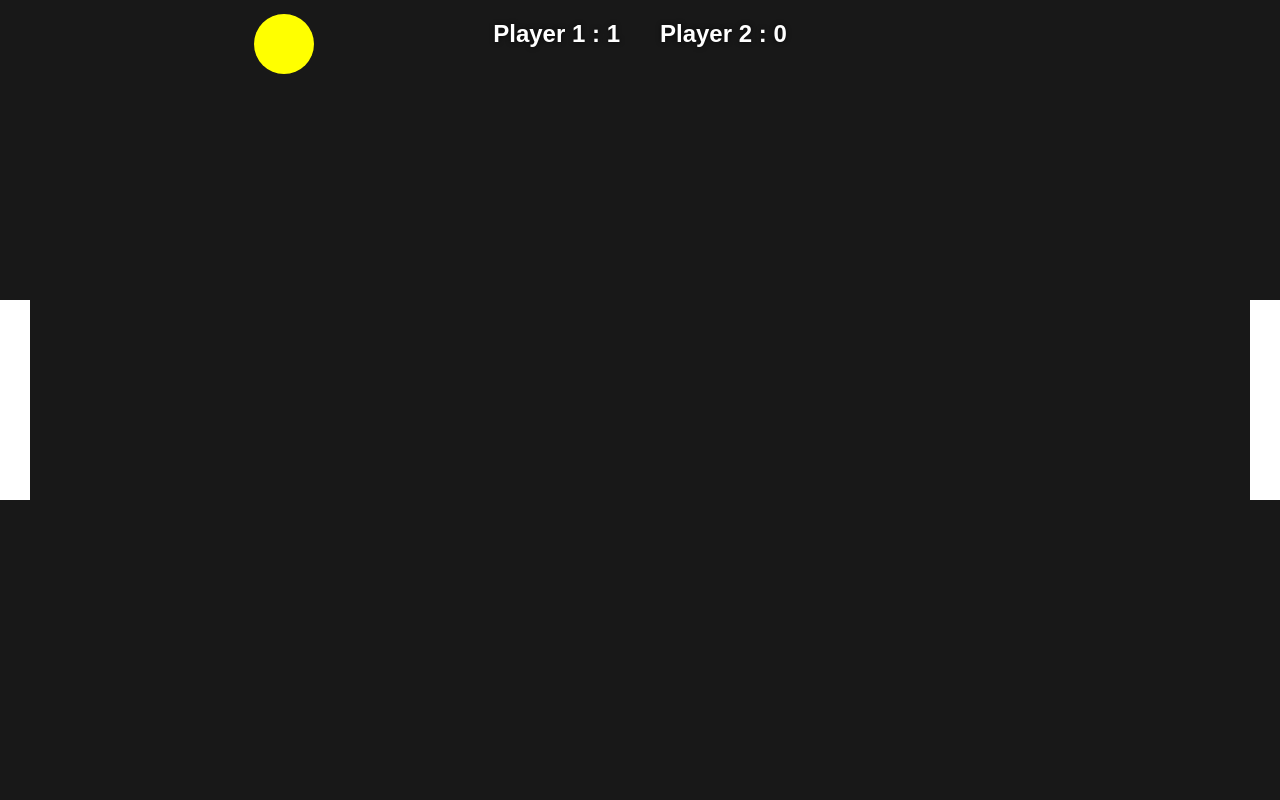
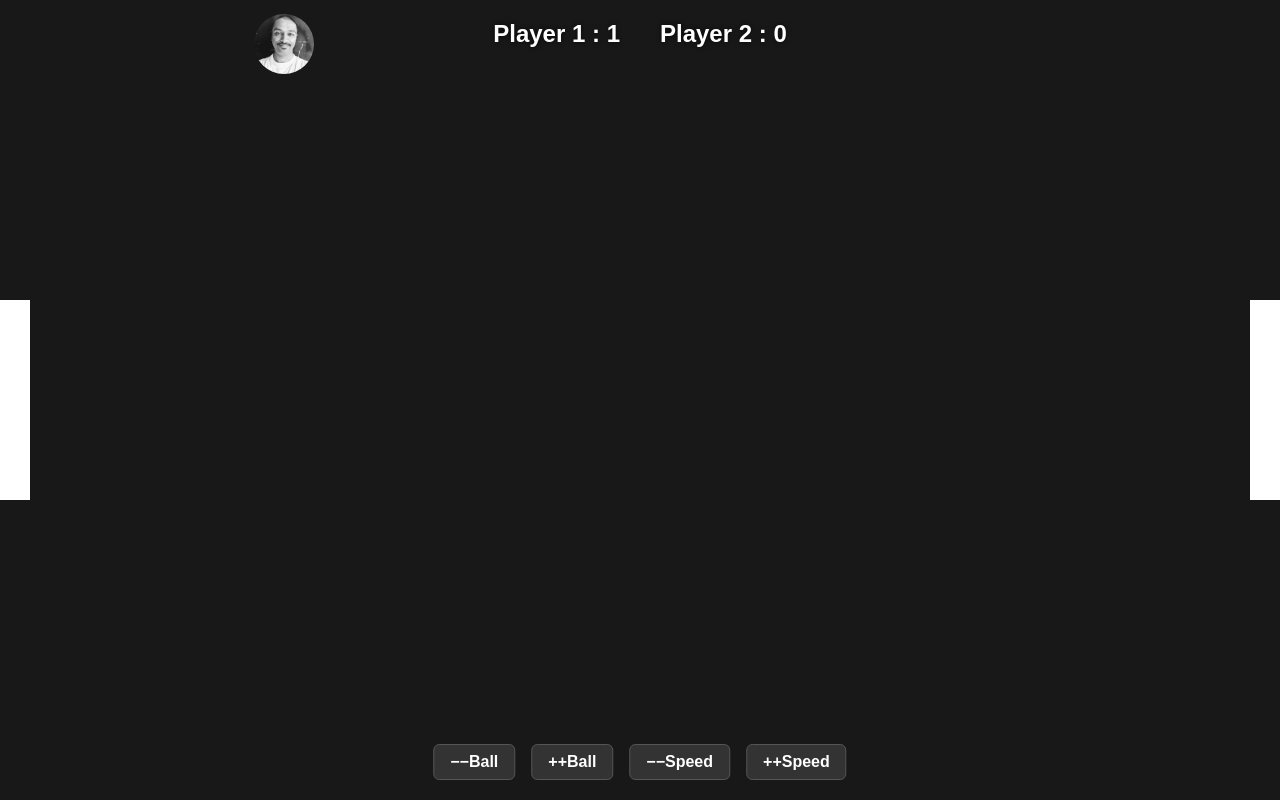
Before and after one commit to aameensiddiqui/pingpong, a plain HTML site: page index.html in a window 1280 px wide. Drawn offline with Linux system fonts and the light colour scheme.

Commit message:
image instead of plain color for ball, added speed and radius change buttons, added audios for ball hit and score

```diff
--- a/index.css
+++ b/index.css
@@ -39,3 +39,28 @@ canvas {
     font-weight: bold;
     text-shadow: 0 0 5px rgba(0, 0, 0, 0.7);
 }
+
+.controls {
+    position: absolute;
+    bottom: 20px;
+    left: 50%;
+    transform: translateX(-50%);
+    display: flex;
+    gap: 16px;
+    z-index: 10;
+}
+
+.controls button {
+    padding: 8px 16px;
+    font-size: 16px;
+    font-weight: bold;
+    color: #ffffff;
+    background-color: #333;
+    border: 1px solid #555;
+    border-radius: 6px;
+    cursor: pointer;
+}
+
+.controls button:hover {
+    background-color: #444;
+}
--- a/index.html
+++ b/index.html
@@ -9,11 +9,19 @@
 </head>
 <body>
     <div class="game">
+        <div class="controls">
+            <button id="decreaseBall">−−Ball</button>
+            <button id="increaseBall">++Ball</button>
+            <button id="decreaseSpeed">−−Speed</button>
+            <button id="increaseSpeed">++Speed</button>
+        </div>
         <canvas id="canvas"></canvas>
         <div id="score" class="score-card">
             <h1>Player 1 : <span id="player1">0</span></h1>
             <h1>Player 2 : <span id="player2">0</span></h1>
         </div>
+        <audio src="/audio/mahesh.mp3"></audio>
+        <audio src="/audio/insulted_me.mp3"></audio>
     </div>
 </body>
 </html>
--- a/index.js
+++ b/index.js
@@ -1,12 +1,16 @@
 const can = document.getElementById("canvas");
 const ctx = can.getContext('2d');
-const radius = 30;
 const rectw = 30;
 const recth = 200;
 let bat1UpKeyPressed = false;
 let bat1DownKeyPressed = false;
 let bat2UpKeyPressed = false;
 let bat2DownKeyPressed = false;
+
+let radius = 30;
+const minRadius = 10;
+const maxRadius = 100;
+const radiusStep = 5;
 
 can.width = window.innerWidth;
 can.height = window.innerHeight;
@@ -16,19 +20,66 @@ let yPosBat1 = can.height / 2 - recth / 2;
 const xPosBat2 = can.width - rectw;
 let yPosBat2 = can.height / 2 - recth / 2;
 
+// speed
+// let dx = 2;
+// let dy = -2;
+let speed = 2;
+const minSpeed = 1;
+const maxSpeed = 10;
+const speedStep = 1;
+
 let x = can.width / 2;
 let y = can.height - 30;
-let dx = 2;
-let dy = -2;
+let dx = speed;
+let dy = -speed;
 
 let p1Score = 0;
 let p2Score = 0;
 
+const hitSound = new Audio("/audio/mahesh.mp3");
+hitSound.volume = 1.0;
+const scoreSound = new Audio("/audio/insulted_me.mp3");
+scoreSound.volume = 0.6;
+
+function playHitSound() {
+    const s = hitSound.cloneNode();
+    s.volume = hitSound.volume;
+    s.play().catch(() => {});
+}
+
+function playScoreSound() {
+    const s2 = scoreSound.cloneNode();
+    s2.volume = scoreSound.volume;
+    s2.play().catch(() => {});
+}
+
+const ballImg = new Image();
+ballImg.src = "image/mahesh.png";
+
+// function drawBall() {
+//     ctx.beginPath();
+//     ctx.arc(x, y, radius, 0, Math.PI * 2);
+//     ctx.fillStyle = "yellow";
+//     ctx.fill();
+// }
+
 function drawBall() {
+    // yellow
+    if (!ballImg.complete || ballImg.naturalWidth === 0) {
+        ctx.beginPath();
+        ctx.arc(x, y, radius, 0, Math.PI * 2);
+        ctx.fillStyle = "yellow";
+        ctx.fill();
+        return;
+    }
+    // image
+    ctx.save();
     ctx.beginPath();
     ctx.arc(x, y, radius, 0, Math.PI * 2);
-    ctx.fillStyle = "yellow";
-    ctx.fill();
+    ctx.closePath();
+    ctx.clip();
+    ctx.drawImage(ballImg, x - radius, y - radius, radius * 2, radius * 2);
+    ctx.restore();
 }
 
 function drawRectangle(rx, ry) {
@@ -38,6 +89,7 @@ function drawRectangle(rx, ry) {
     ctx.fill();
 }
 
+// main fun. for rendering 1 ball and 2 bats
 function draw() {
     ctx.clearRect(0, 0, can.width, can.height);
     drawBall();
@@ -48,6 +100,7 @@ function draw() {
     moveBat2();
 }
 
+// movements of ball
 function updateBall() {
     if (y + dy > can.height - radius || y + dy < radius) {
         dy = -dy;
@@ -57,6 +110,7 @@ function updateBall() {
         if (y >= yPosBat1 && y <= yPosBat1 + recth) {
             dx = -dx;
             x = xPosBat1 + rectw + radius;
+            playHitSound();
         }
     }
 
@@ -64,17 +118,20 @@ function updateBall() {
         if (y >= yPosBat2 && y <= yPosBat2 + recth) {
             dx = -dx;
             x = xPosBat2 - radius;
+            playHitSound();
         }
     }
 
     if (x < 0) {
         p2Score++;
+        playScoreSound();
         document.getElementById("player2").innerText = p2Score;
         x = can.width / 2;
         y = can.height / 2;
         dx = -dx;
     } else if (x > can.width) {
         p1Score++;
+        playScoreSound();
         document.getElementById("player1").innerText = p1Score;
         x = can.width / 2;
         y = can.height / 2;
@@ -85,6 +142,7 @@ function updateBall() {
     y += dy;
 }
 
+// bat 1 (left)
 function Bat1keyDownhandler(e) {
     if (e.key == "w" || e.key == "W") bat1UpKeyPressed = true;
     else if (e.key == "s" || e.key == "S") bat1DownKeyPressed = true;
@@ -103,6 +161,7 @@ function moveBat1() {
     }
 }
 
+// bat 2 (right)
 function Bat2keyDownhandler(e) {
     if (e.key == "ArrowUp") bat2UpKeyPressed = true;
     else if (e.key == "ArrowDown") bat2DownKeyPressed = true;
@@ -121,6 +180,7 @@ function moveBat2() {
     }
 }
 
+// keypress
 document.addEventListener("keydown", (e) => {
     Bat1keyDownhandler(e);
     Bat2keyDownhandler(e);
@@ -131,6 +191,41 @@ document.addEventListener("keyup", (e) => {
     Bat2keyUphandler(e);
 });
 
+
+// ball radius
+function changeRadius(amount) {
+    radius = Math.min(maxRadius, Math.max(minRadius, radius + amount));
+    y = Math.min(can.height - radius, Math.max(radius, y));
+}
+
+document.getElementById("increaseBall").addEventListener("click", (e) => {
+    changeRadius(radiusStep);
+    e.target.blur();
+});
+
+document.getElementById("decreaseBall").addEventListener("click", (e) => {
+    changeRadius(-radiusStep);
+    e.target.blur();
+});
+
+// ball speed
+function changeSpeed(amount) {
+    speed = Math.min(maxSpeed, Math.max(minSpeed, speed + amount));
+    dx = Math.sign(dx) * speed;
+    dy = Math.sign(dy) * speed;
+}
+
+document.getElementById("increaseSpeed").addEventListener("click", (e) => {
+    changeSpeed(speedStep);
+    e.target.blur();
+});
+
+document.getElementById("decreaseSpeed").addEventListener("click", (e) => {
+    changeSpeed(-speedStep);
+    e.target.blur();
+});
+
+// main game fun : start
 function startGame() {
     setInterval(draw, 10);
 }
```
Also changed, not shown: image/mahesh.png (added), 2 other files.
